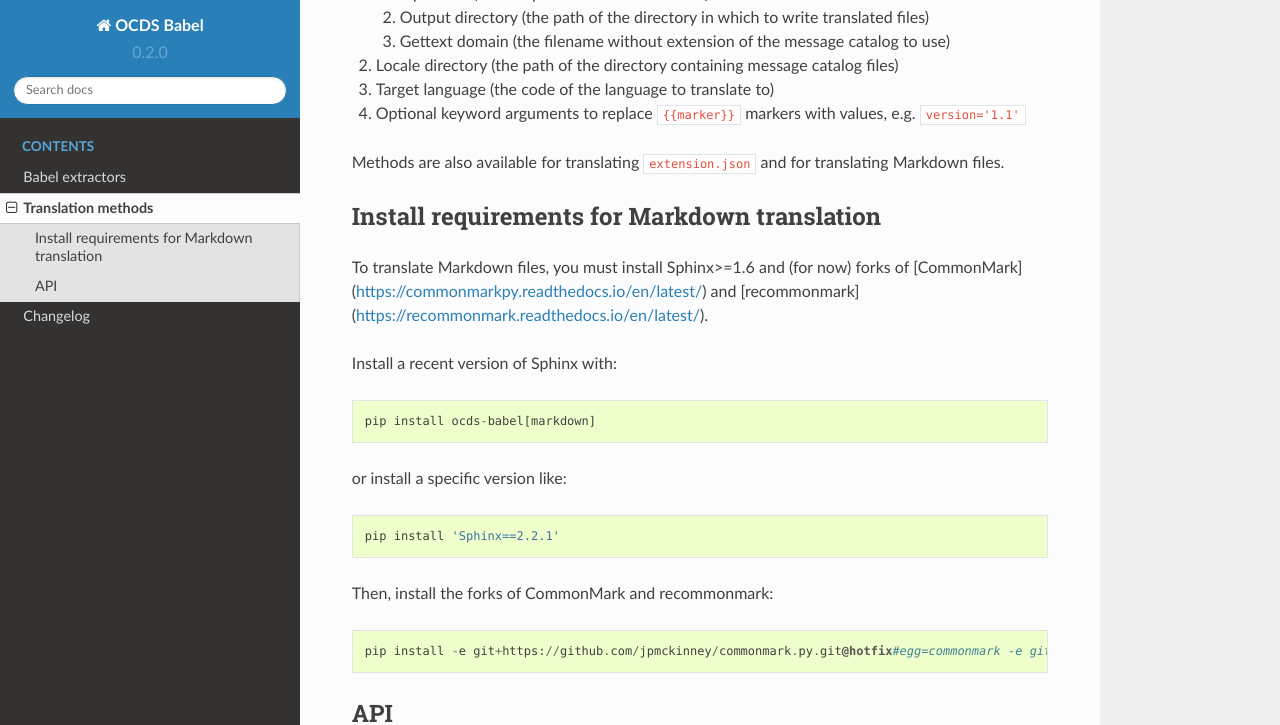
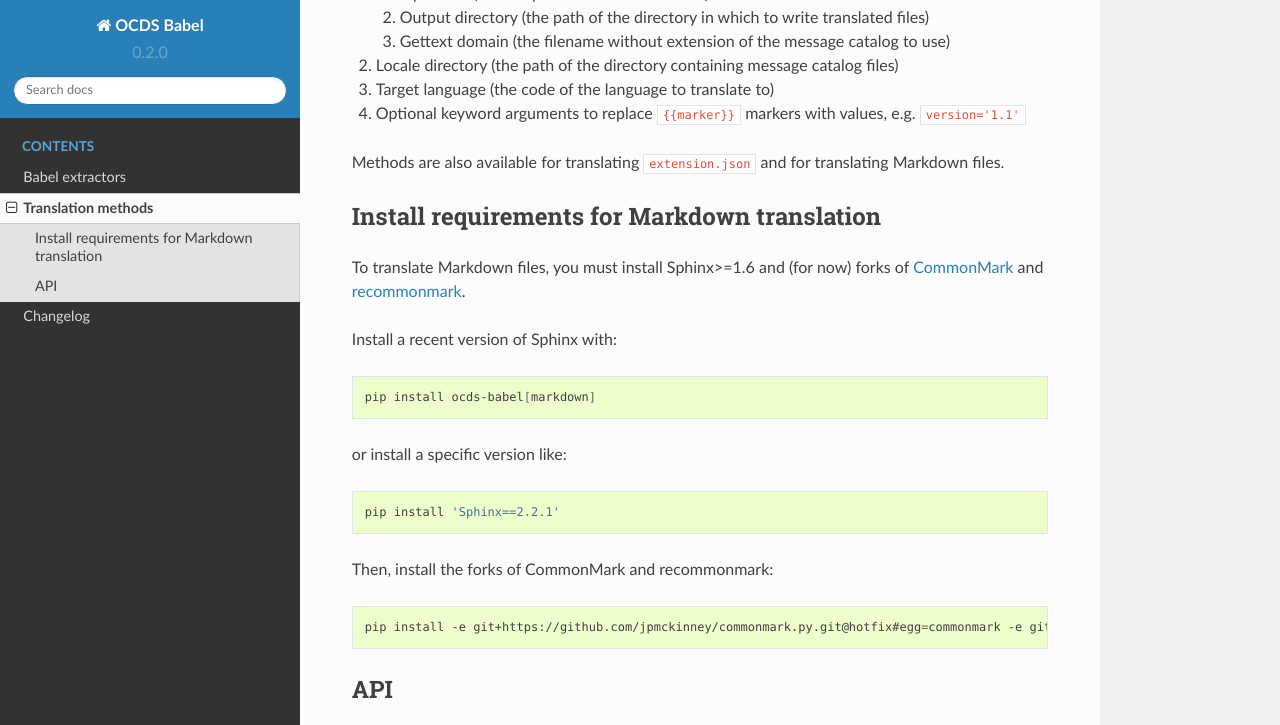
Before and after one commit to open-contracting/ocds-babel, a Sphinx documentation site: the page built from docs/api/translate.rst, in a window 1280 px wide and 900 px high, scrolled down 684 px, cut to the strip 0-725 px from the top of the window. Built offline with Sphinx 7.4.7 and the Read the Docs theme 2.0.0, drawn with Linux system fonts in a browser that asks for light colours.

Commit message:
Fix RST syntax

```diff
--- a/docs/api/translate.rst
+++ b/docs/api/translate.rst
@@ -40,17 +40,23 @@ Methods are also available for translating ``extension.json`` and for translatin
 Install requirements for Markdown translation
 ---------------------------------------------
 
-To translate Markdown files, you must install Sphinx>=1.6 and (for now) forks of [CommonMark](https://commonmarkpy.readthedocs.io/en/latest/) and [recommonmark](https://recommonmark.readthedocs.io/en/latest/).
+To translate Markdown files, you must install Sphinx>=1.6 and (for now) forks of `CommonMark <https://commonmarkpy.readthedocs.io/en/latest/>`__ and `recommonmark <https://recommonmark.readthedocs.io/en/latest/>`__.
 
-Install a recent version of Sphinx with::
+Install a recent version of Sphinx with:
+
+.. code-block:: bash
 
     pip install ocds-babel[markdown]
 
-or install a specific version like::
+or install a specific version like:
+
+.. code-block:: bash
 
     pip install 'Sphinx==2.2.1'
 
-Then, install the forks of CommonMark and recommonmark::
+Then, install the forks of CommonMark and recommonmark:
+
+.. code-block:: bash
 
     pip install -e git+https://github.com/jpmckinney/commonmark.py.git@hotfix#egg=commonmark -e git+https://github.com/jpmckinney/recommonmark.git@hotfix#egg=recommonmark
 
```
